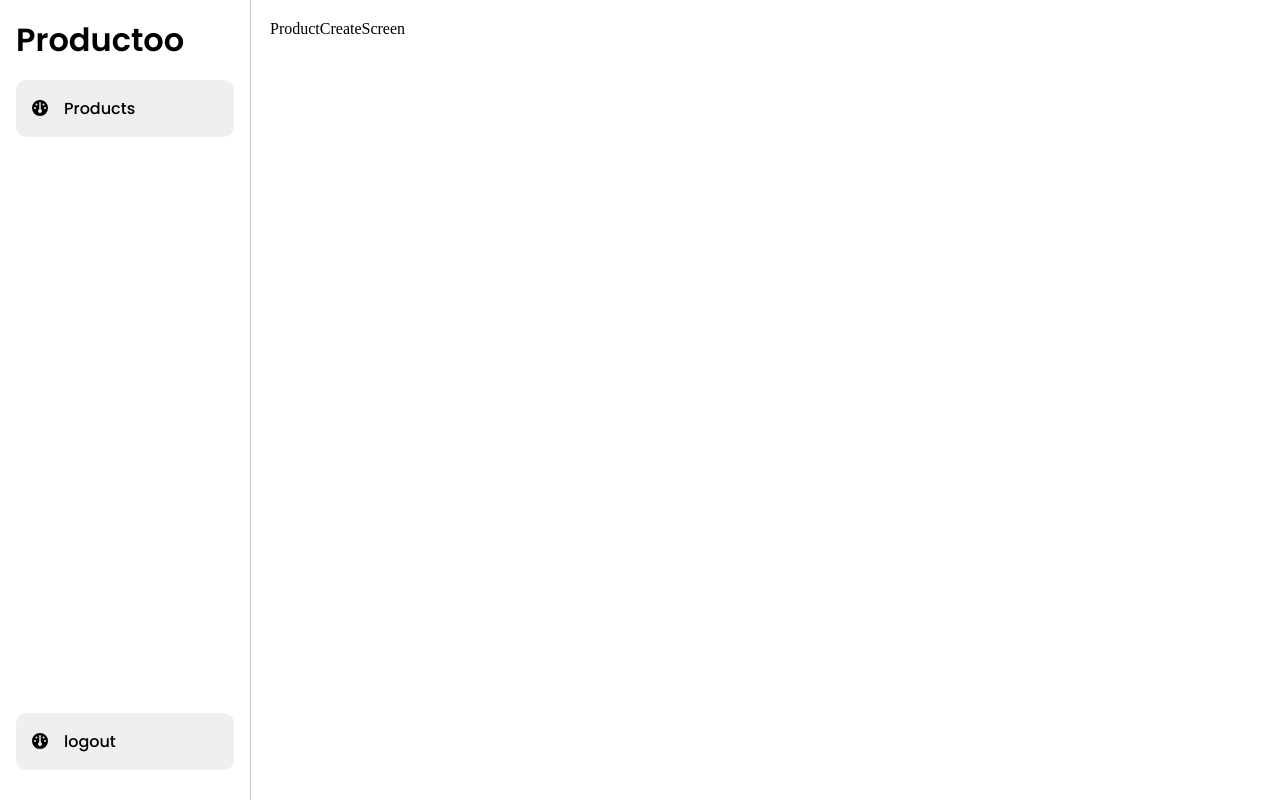
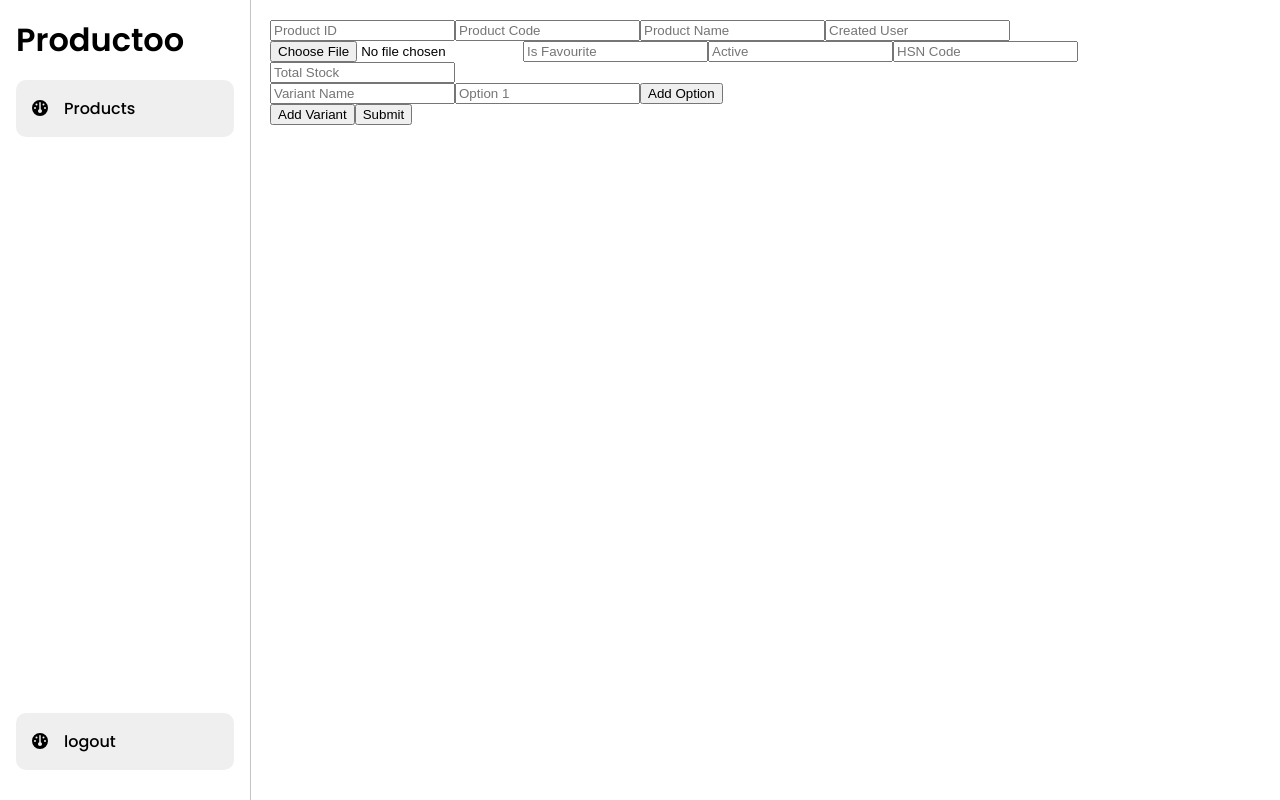
Before and after one commit to anirudh-mk/product-inventory-management-frontend, a React (Vite) app: page /dashboard/products/create in a window 1280 px wide. Built offline with nearby package versions, Linux system fonts and the light colour scheme.

Commit message:
feat(product create page)

```diff
--- a/src/screens/ProductCreateScreen.jsx
+++ b/src/screens/ProductCreateScreen.jsx
@@ -1,9 +1,171 @@
-import React from 'react'
+import React, { useState } from 'react';
 
-function ProductCreateScreen() {
+const ProductForm = () => {
+    const [product, setProduct] = useState({
+        ProductID: '',
+        ProductCode: '',
+        ProductName: '',
+        CreatedUser: '',
+        ProductImage: null,
+        IsFavourite: '',
+        Active: '',
+        HSNCode: '',
+        TotalStock: '',
+        variants: [
+            {
+                name: '',
+                options: ['']
+            }
+        ]
+    });
+
+    const handleInputChange = (e) => {
+        const { name, value } = e.target;
+        setProduct(prevProduct => ({
+            ...prevProduct,
+            [name]: value
+        }));
+    };
+
+    const handleVariantChange = (index, e) => {
+        const { name, value } = e.target;
+        const updatedVariants = product.variants.map((variant, i) =>
+            i === index ? { ...variant, [name]: value } : variant
+        );
+        setProduct(prevProduct => ({
+            ...prevProduct,
+            variants: updatedVariants
+        }));
+    };
+
+    const handleOptionChange = (variantIndex, optionIndex, value) => {
+        const updatedVariants = product.variants.map((variant, i) =>
+            i === variantIndex ? {
+                ...variant,
+                options: variant.options.map((opt, j) => j === optionIndex ? value : opt)
+            } : variant
+        );
+        setProduct(prevProduct => ({
+            ...prevProduct,
+            variants: updatedVariants
+        }));
+    };
+
+    const addVariant = () => {
+        setProduct(prevProduct => ({
+            ...prevProduct,
+            variants: [...prevProduct.variants, { name: '', options: [''] }]
+        }));
+    };
+
+    const addOption = (variantIndex) => {
+        const updatedVariants = product.variants.map((variant, i) =>
+            i === variantIndex ? { ...variant, options: [...variant.options, ''] } : variant
+        );
+        setProduct(prevProduct => ({
+            ...prevProduct,
+            variants: updatedVariants
+        }));
+    };
+
+    const handleSubmit = (e) => {
+        e.preventDefault();
+        console.log(product);
+        // Add form submission logic here
+    };
+
     return (
-        <div>ProductCreateScreen</div>
-    )
-}
+        <form onSubmit={handleSubmit}>
+            <input
+                type="text"
+                name="ProductID"
+                value={product.ProductID}
+                onChange={handleInputChange}
+                placeholder="Product ID"
+            />
+            <input
+                type="text"
+                name="ProductCode"
+                value={product.ProductCode}
+                onChange={handleInputChange}
+                placeholder="Product Code"
+            />
+            <input
+                type="text"
+                name="ProductName"
+                value={product.ProductName}
+                onChange={handleInputChange}
+                placeholder="Product Name"
+            />
+            <input
+                type="text"
+                name="CreatedUser"
+                value={product.CreatedUser}
+                onChange={handleInputChange}
+                placeholder="Created User"
+            />
+            <input
+                type="file"
+                name="ProductImage"
+                onChange={(e) => setProduct(prevProduct => ({
+                    ...prevProduct,
+                    ProductImage: e.target.files[0]
+                }))}
+            />
+            <input
+                type="text"
+                name="IsFavourite"
+                value={product.IsFavourite}
+                onChange={handleInputChange}
+                placeholder="Is Favourite"
+            />
+            <input
+                type="text"
+                name="Active"
+                value={product.Active}
+                onChange={handleInputChange}
+                placeholder="Active"
+            />
+            <input
+                type="text"
+                name="HSNCode"
+                value={product.HSNCode}
+                onChange={handleInputChange}
+                placeholder="HSN Code"
+            />
+            <input
+                type="text"
+                name="TotalStock"
+                value={product.TotalStock}
+                onChange={handleInputChange}
+                placeholder="Total Stock"
+            />
 
-export default ProductCreateScreen
+            {product.variants.map((variant, variantIndex) => (
+                <div key={variantIndex}>
+                    <input
+                        type="text"
+                        name="name"
+                        value={variant.name}
+                        onChange={(e) => handleVariantChange(variantIndex, e)}
+                        placeholder="Variant Name"
+                    />
+                    {variant.options.map((option, optionIndex) => (
+                        <input
+                            key={optionIndex}
+                            type="text"
+                            value={option}
+                            onChange={(e) => handleOptionChange(variantIndex, optionIndex, e.target.value)}
+                            placeholder={`Option ${optionIndex + 1}`}
+                        />
+                    ))}
+                    <button type="button" onClick={() => addOption(variantIndex)}>Add Option</button>
+                </div>
+            ))}
+            <button type="button" onClick={addVariant}>Add Variant</button>
+            <button type="submit">Submit</button>
+        </form>
+    );
+};
+
+export default ProductForm;
```
Also changed, not shown: src/style/productCreateScreen.module.css (added, +35 -0 lines).
